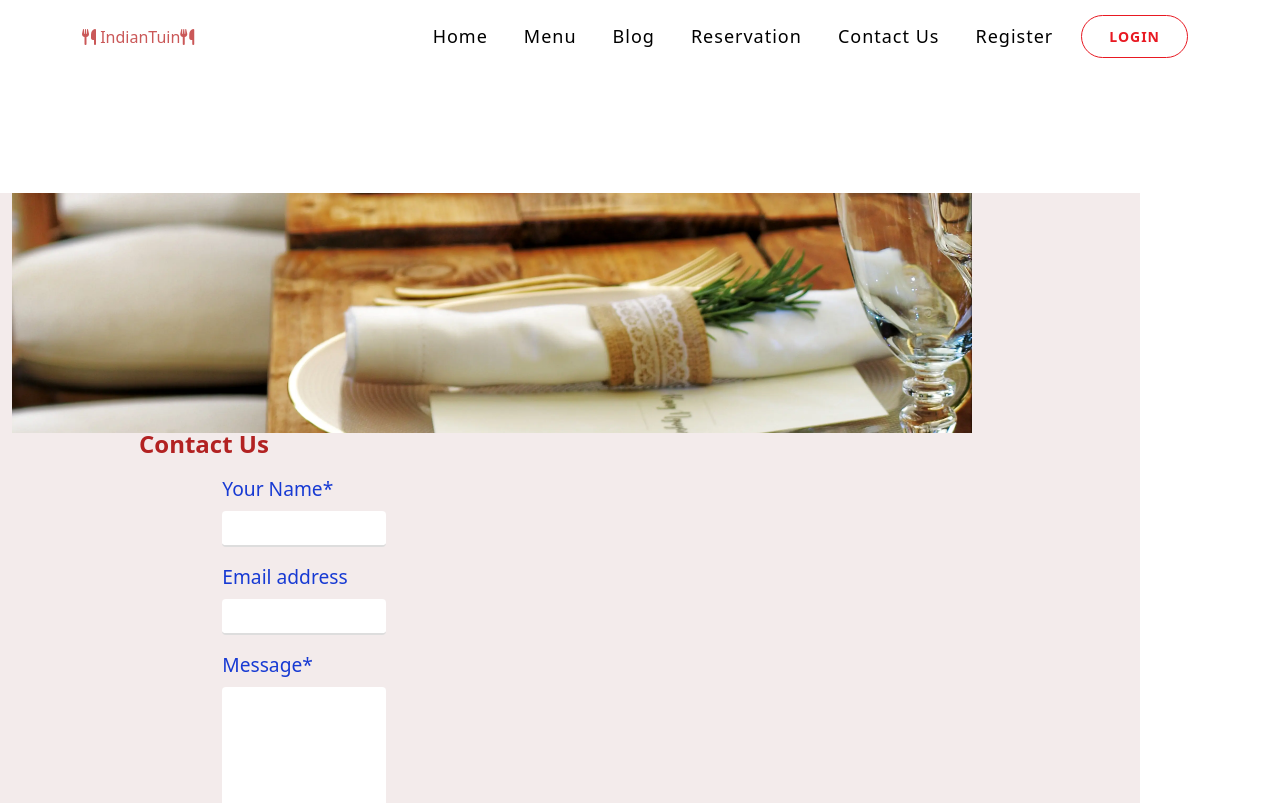
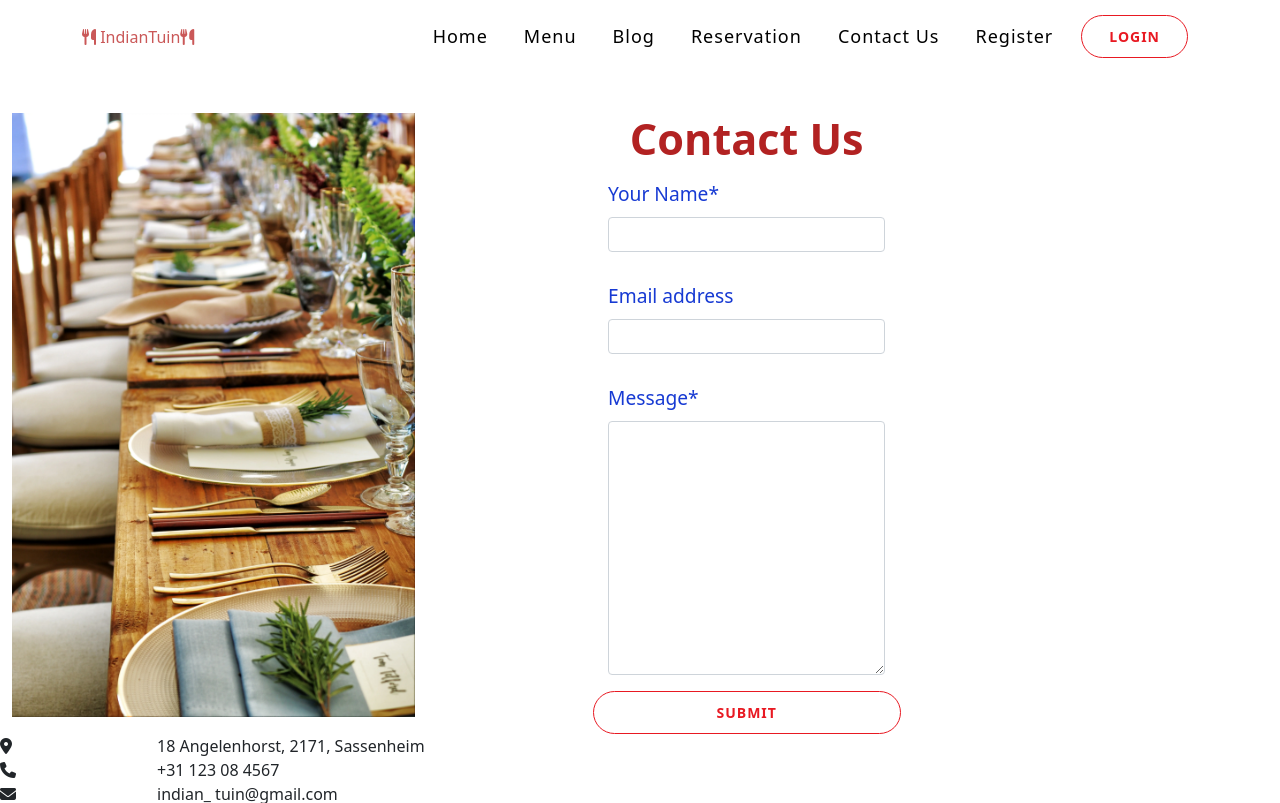
Before and after one commit to ssreelakshmi88/The-Indian-tuin-restaurant_PP4, a Django app: page /users/contact in a window 1280 px wide. Shown: the top 803 px of the page. Run offline with Django 3.2, Linux system fonts and the light colour scheme; some libraries are stand-ins or nearby versions.

Commit message:
Modified contact page

```diff
--- a/restaurant/forms.py
+++ b/restaurant/forms.py
@@ -1,6 +1,7 @@
 from django import forms
 from django.utils import timezone
 from django.forms import ModelForm
+from django.core.exceptions import ValidationError
 from .models import Reservation
 
 
@@ -33,6 +34,7 @@
         widgets = {
             'date': DateInput(),
         }
+
     # Disable the past dates in date input widget
     date = forms.DateField(widget=forms.DateInput(attrs={
         'type': 'date', 'min': timezone.localdate().strftime('%Y-%m-%d')
--- a/restaurant/templates/restaurant/reservations.html
+++ b/restaurant/templates/restaurant/reservations.html
@@ -9,7 +9,6 @@
         <form class="col-md-12 mx-auto" action="{% url 'reservations' %}" method="post" enctype="multipart/form-data">
 
             {% csrf_token %}
-
             {{ form | crispy }}
 
             <div class="d-flex justify-content-center button-row">
--- a/static/css/style.css
+++ b/static/css/style.css
@@ -818,22 +818,19 @@
 }
 
 .contact-img {
-    width: 100vh;
+    width: 50%;
 }
 
 .contact-img img {
+
     display: block;
-    height: 430px;
+    height: 400px;
     width: 100%;
     object-position: center;
     object-fit: cover;
-}
+  }
 
-.form-container {
-    padding: 1rem;
-    width: 50%;
-    margin: auto;
-}
+
 
 .form-container input {
     display: block;
@@ -859,12 +856,12 @@
     resize: none;
 }
 
-.form-container h2 {
+.contact-h2{
     font-size: 2.7rem;
     font-weight: 600;
     color: firebrick;
-    margin-bottom: 1rem;
-    margin-top: -1.2rem;
+    text-align: center;
+
 }
 
 .form-container a {
@@ -1026,13 +1023,9 @@
 
     }
 
-    .form-container {
-        margin-left: 111px;
-        width: 30%;
-    }
-
     .form-container h2 {
-        font-size: 1.5rem;
+        font-size: 2rem;
+        text-align: center;
     }
 
     .form-container input {
@@ -1106,13 +1099,12 @@
 
     }
 
-    .form-container {
-        margin-left: 111px;
-        width: 30%;
-    }
+
 
     .form-container h2 {
-        font-size: 1.5rem;
+        font-size: 2.5rem;
+        margin-right: auto;
+        text-align: center;
     }
 
     .form-container input {
@@ -1180,7 +1172,7 @@
     }
 
     .contact-img img {
-        height: 40vh;
+        height: 80vh;
         width: 70%;
 
     }
--- a/users/templates/users/contact.html
+++ b/users/templates/users/contact.html
@@ -3,27 +3,33 @@
 {% load crispy_forms_tags %}
 {% block content %}
 
-<section id="contact">
-    <div class="contact-container container">
-        <div class="contact-img">
-            <img src="{% static 'images/contact page.webp' %}" alt="restaurant-image">
-        </div>
+<div class="container-fluid">
+    <div class="row">
 
-        <div class="form-container">
+      <!-- Side Image -->
+      <div class="col-md-4">
+        <img src="{% static 'images/contact page.webp' %}" alt="restaurant-image" class="img-fluid">
+      </div>
 
-            <h2>Contact Us</h2>
+      <!-- Contact Form -->
+      <div class="col-md-6">
+        <h2 class="contact-h2">Contact Us</h2>
+        <form class="form-horizontal">
+
             {% if submitted %}
             <p class="success">Your message submitted successfully</p>
             {% else %}
             <form method="POST" action="#">
                 {% csrf_token %}
                 {{ form|crispy }}
-                <button type="submit" class="submit-btn">Submit</button>
-            </form>
+                <button type="submit" class="d-grid gap-2 col-6 mx-auto reserve-button">Submit</button>
+            </div>
+        </div>
+        </form>
+      </div>
 
     </div>
-    </div>
-</section>
+  </div>
 <div class="row about-container">
     <div class="col-sm-12 col-md-6 info-container">
         <div class="about-item"><i class="fa-solid fa-location-dot col-3"></i><span class="about-details col-9">18
```
